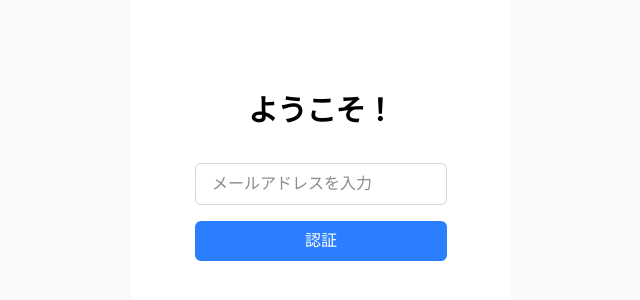
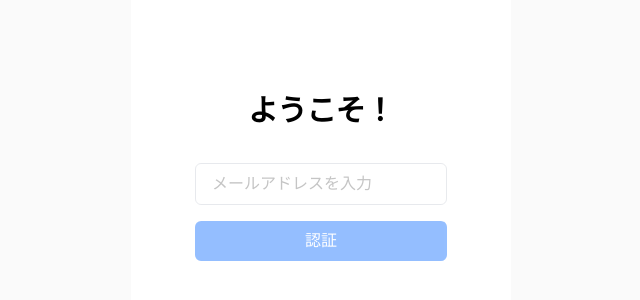
Before and after one commit to yusuke-kadosawa/group-member-list, a Next.js app: page / in a window 1280 px wide. Shown: the part 224-524 px from the top of the page, without its empty margins (319-959 px from the left). Built offline with nearby package versions, Linux system fonts and the light colour scheme.

Commit message:
disabled

```diff
--- a/app/page.tsx
+++ b/app/page.tsx
@@ -9,12 +9,14 @@ export default function Home() {
           <input
             type="email"
             placeholder="メールアドレスを入力"
-            className="px-4 py-2 border border-gray-300 rounded-md focus:outline-none focus:ring-2 focus:ring-blue-500 dark:bg-gray-800 dark:border-gray-600 dark:text-white"
+            disabled
+            className="px-4 py-2 border border-gray-300 rounded-md focus:outline-none focus:ring-2 focus:ring-blue-500 dark:bg-gray-800 dark:border-gray-600 dark:text-white disabled:opacity-50 disabled:cursor-not-allowed"
             required
           />
           <button
             type="submit"
-            className="px-4 py-2 bg-blue-500 text-white rounded-md hover:bg-blue-600 transition-colors"
+            disabled
+            className="px-4 py-2 bg-blue-500 text-white rounded-md hover:bg-blue-600 transition-colors disabled:opacity-50 disabled:cursor-not-allowed"
           >
             認証
           </button>
```
